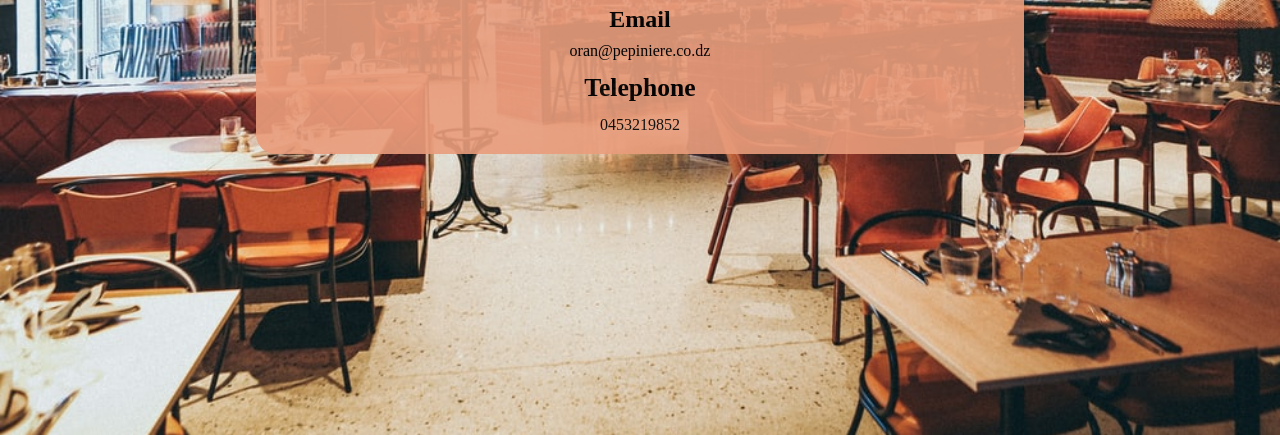
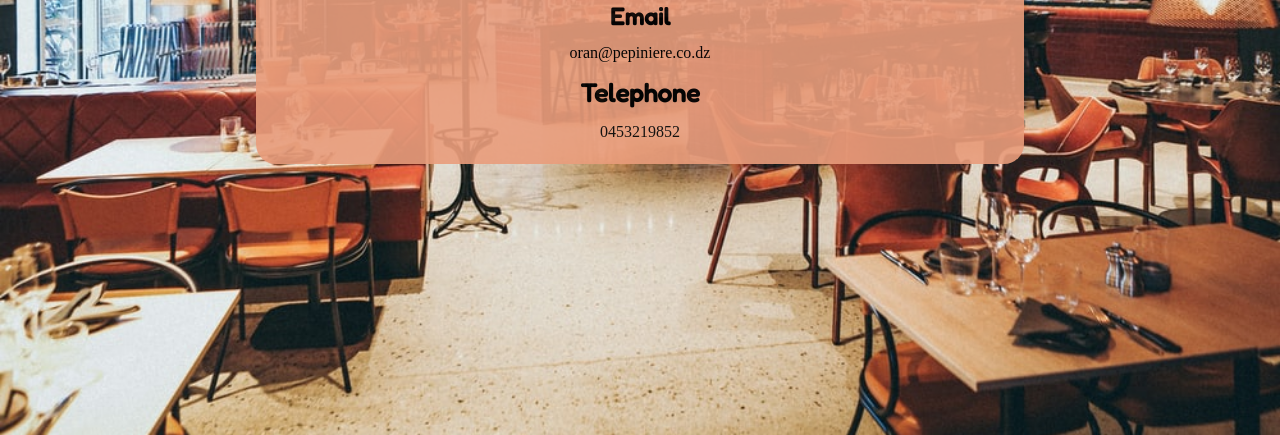
Before and after one commit to AmineDerbal/Restaurant-Page, a plain HTML site: page index.html in a window 1280 px wide. Shown: the part 365-800 px from the top of the page. Drawn offline with Linux system fonts and the light colour scheme.

Commit message:
fix line height in body css and add font family to h1,h2 and h3 in the css

```diff
--- a/style.css
+++ b/style.css
@@ -1,3 +1,5 @@
+@import url('https://fonts.googleapis.com/css2?family=Fredoka:wght@300;500&family=Roboto+Serif:wght@200&display=swap');
+
 :root{
   --header-background: rgb(33, 162, 160);
   --copper-crayola: rgb(233, 157, 124);
@@ -21,7 +23,7 @@ body,html{
   flex-direction: column;
   justify-content:center;
   text-rendering: optimizeSpeed;
-  line-height: 0.7rem;
+  line-height: 1rem;
 }
 .container{
 
@@ -101,3 +103,7 @@ h3{
   align-items: center;
 
 }
+
+h1,h2,h3{
+  font-family: 'Fredoka', sans-serif;
+}
```
